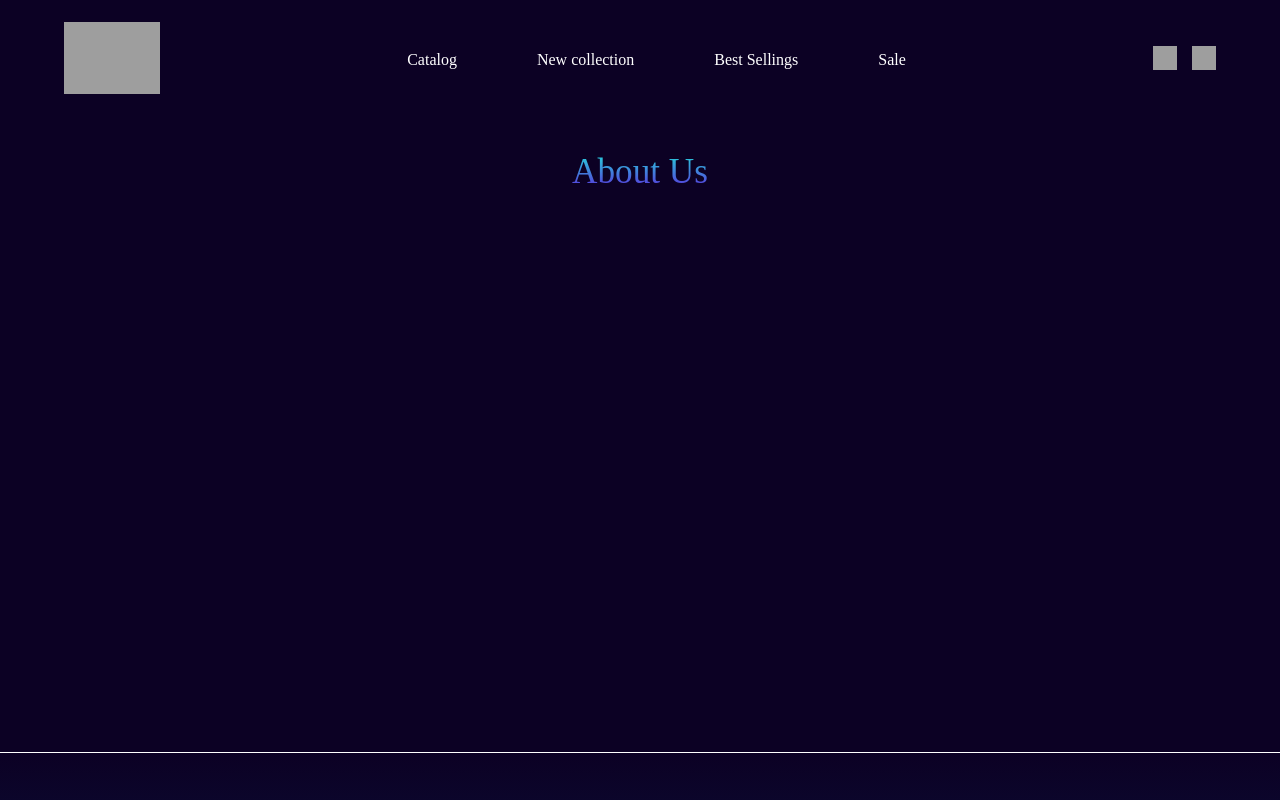
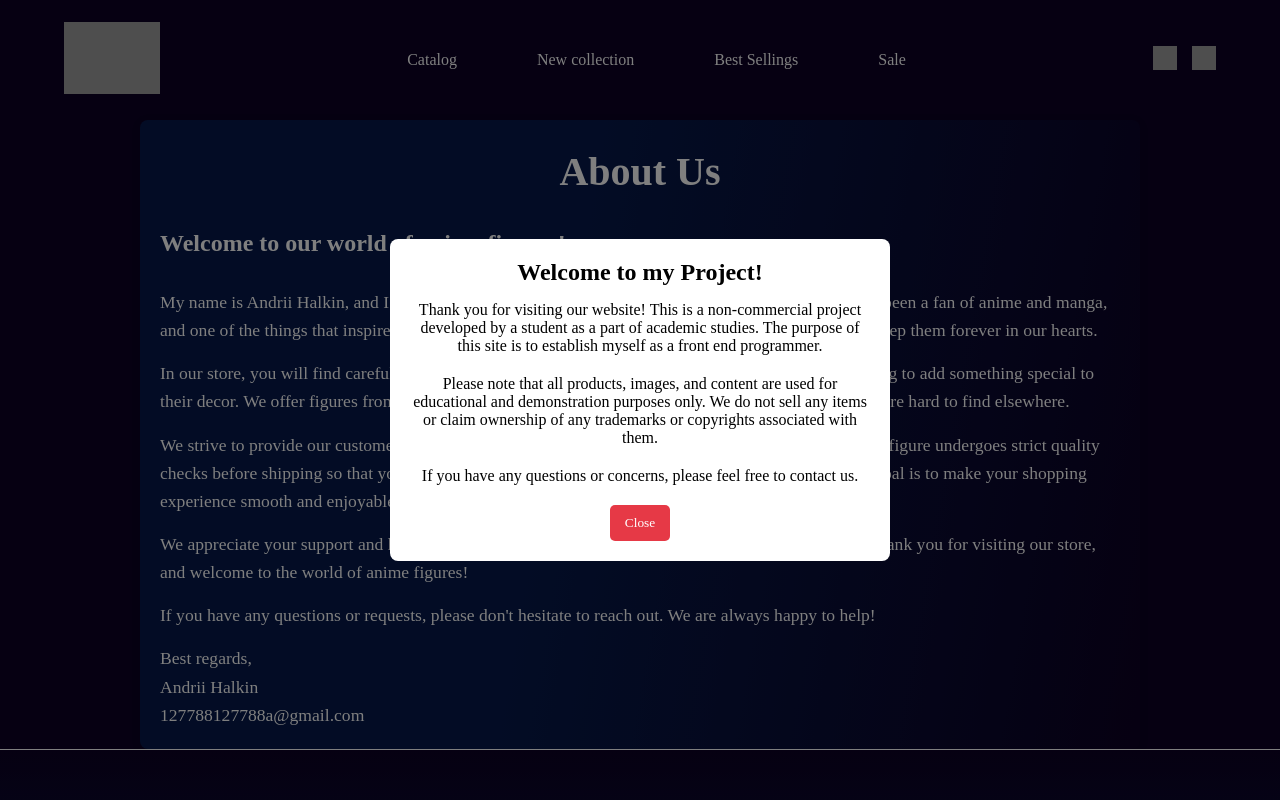
Before and after one commit to AndrewGalkin123/online-shop, a React (Create React App) app: page /aboutUs in a window 1280 px wide. Shown: the top 800 px of the page. Built offline with nearby package versions, Linux system fonts and the light colour scheme; grey boxes are pictures that could not be loaded; a web font is replaced by a local one.

Commit message:
added about us page and modal block

```diff
--- a/src/App.js
+++ b/src/App.js
@@ -8,6 +8,8 @@ import Home from "./pages/HomePage/HomePage";
 import Cart from "./components/common/Cart/Cart";
 import { useState } from "react";
 import { PurchasesProvider } from "./context/PurchasesContext";
+import AboutUs from "./pages/AboutUs/AboutUsPage";
+import Modal from "./components/Modal/Modal";
 
 function NotFound() {
   return <h2>404 - Not Found</h2>;
@@ -15,9 +17,15 @@ function NotFound() {
 
 function App() {
   const [isCatalogOpen, setCatalogStatus] = useState(false);
+  const [isModalOpen, setIsModalOpen] = useState(true); // State to control the modal
+
+  const handleCloseModal = () => {
+    setIsModalOpen(false); // Function to close the modal
+  };
   return (
     <BrowserRouter>
       <PurchasesProvider>
+        <Modal isOpen={isModalOpen} onClose={handleCloseModal} />
         <Header
           isCatalogOpen={isCatalogOpen}
           setCatalogStatus={setCatalogStatus}
@@ -28,6 +36,7 @@ function App() {
             path="/"
             element={<Home setCatalogStatus={setCatalogStatus} />}
           />
+          <Route path="/aboutUs" element={<AboutUs />} />
           <Route path="*" element={<NotFound />} />
           <Route path="/:products" element={<ProductsPage />} />
           <Route path="/:products/:product" element={<ProductPage />} />
--- /dev/null
+++ b/src/components/Modal/Modal.css
@@ -0,0 +1,42 @@
+.modal-overlay {
+  position: fixed;
+  top: 0;
+  left: 0;
+  right: 0;
+  bottom: 0;
+  background: rgba(0, 0, 0, 0.5); /* Dark overlay */
+  display: flex;
+  align-items: center;
+  justify-content: center;
+  z-index: 1000; /* Ensure the modal is above other content */
+}
+
+.modal-content {
+  background: white;
+  padding: 20px;
+  border-radius: 8px;
+  text-align: center;
+  max-width: 500px;
+  width: 90%; /* Responsive width */
+}
+
+.modal-content h2 {
+  margin-bottom: 15px;
+}
+
+.modal-content p {
+  margin-bottom: 20px;
+}
+
+.modal-content button {
+  padding: 10px 15px;
+  border: none;
+  border-radius: 5px;
+  background-color: #e63946; /* Button color */
+  color: white;
+  cursor: pointer;
+}
+
+.modal-content button:hover {
+  background-color: #d62839; /* Darker button on hover */
+}
--- /dev/null
+++ b/src/components/Modal/Modal.jsx
@@ -0,0 +1,31 @@
+import React from "react";
+import "./Modal.css"; // Import styles for the modal
+
+const Modal = ({ isOpen, onClose }) => {
+  if (!isOpen) return null; // Don't render anything if the modal is not open
+
+  return (
+    <div className="modal-overlay">
+      <div className="modal-content">
+        <h2>Welcome to my Project!</h2>
+        <p>
+          Thank you for visiting our website! This is a non-commercial project
+          developed by a student as a part of academic studies. The purpose of
+          this site is to establish myself as a front end programmer.
+        </p>
+        <p>
+          Please note that all products, images, and content are used for
+          educational and demonstration purposes only. We do not sell any items
+          or claim ownership of any trademarks or copyrights associated with
+          them.
+        </p>
+        <p>
+          If you have any questions or concerns, please feel free to contact us.
+        </p>
+        <button onClick={onClose}>Close</button>
+      </div>
+    </div>
+  );
+};
+
+export default Modal;
--- /dev/null
+++ b/src/pages/AboutUs/AboutUs.css
@@ -0,0 +1,56 @@
+.about-us {
+  max-width: 1000px; /* Maximum width of the container */
+  margin: 0 auto; /* Center the page */
+  padding: 20px; /* Padding around the content */
+  font-family: "Arial", sans-serif; /* Font for the text */
+  line-height: 1.6; /* Line height for better readability */
+  color: #333; /* Text color */
+  background: linear-gradient(
+    99.88deg,
+    #06194a 41.96%,
+    rgba(6, 25, 74, 0) 99.13%
+  ); /* Background color */
+  border-radius: 8px; /* Rounded corners */
+  box-shadow: 0 2px 10px rgba(0, 0, 0, 0.1); /* Shadow for depth */
+  color: white;
+}
+
+.about-us h1 {
+  text-align: center; /* Center the heading */
+  font-size: 2.5rem; /* Heading size */
+  margin-bottom: 20px; /* Bottom margin for the heading */
+}
+
+.about-us p {
+  margin-bottom: 15px; /* Bottom margin for paragraphs */
+  font-size: 1.1rem; /* Text size */
+}
+
+.about-us p:last-child {
+  margin-bottom: 0; /* Remove bottom margin for the last paragraph */
+}
+
+@media (max-width: 768px) {
+  .about-us {
+    padding: 15px; /* Reduce padding on smaller screens */
+  }
+
+  .about-us h1 {
+    font-size: 2rem; /* Reduce heading size */
+  }
+
+  .about-us p {
+    font-size: 1rem; /* Reduce paragraph text size */
+  }
+}
+
+@media (max-width: 480px) {
+  .about-us h1 {
+    font-size: 1.8rem; /* Further reduce heading size */
+  }
+
+  .about-us p {
+    font-size: 0.9rem; /* Further reduce paragraph text size */
+    margin-bottom: 10px; /* Reduce bottom margin for paragraphs */
+  }
+}
--- /dev/null
+++ b/src/pages/AboutUs/AboutUsPage.jsx
@@ -0,0 +1,49 @@
+import React from "react";
+import "./AboutUs.css"; // Import styles for this page
+
+const AboutUs = () => {
+  return (
+    <div className="about-us">
+      <h1>About Us</h1>
+      <h2>Welcome to our world of anime figures!</h2>
+      <br></br>
+      <p>
+        My name is Andrii Halkin, and I created this project with great passion
+        and enthusiasm. I have always been a fan of anime and manga, and one of
+        the things that inspired me is the amazing figures that bring beloved
+        characters to life and keep them forever in our hearts.
+      </p>
+      <p>
+        In our store, you will find carefully curated figures that are perfect
+        for collectors as well as those looking to add something special to
+        their decor. We offer figures from the most popular anime series and
+        movies, as well as rare items that are hard to find elsewhere.
+      </p>
+      <p>
+        We strive to provide our customers not only with quality products but
+        also with excellent service. Each figure undergoes strict quality checks
+        before shipping so that you can be confident you will receive exactly
+        what you expected. Our goal is to make your shopping experience smooth
+        and enjoyable.
+      </p>
+      <p>
+        We appreciate your support and hope you find something that inspires you
+        as much as it inspires us. Thank you for visiting our store, and welcome
+        to the world of anime figures!
+      </p>
+      <p>
+        If you have any questions or requests, please don't hesitate to reach
+        out. We are always happy to help!
+      </p>
+      <p>
+        Best regards,
+        <br />
+        Andrii Halkin
+        <br />
+        127788127788a@gmail.com
+      </p>
+    </div>
+  );
+};
+
+export default AboutUs;
--- a/src/pages/ProductsPage/ProductsPage.jsx
+++ b/src/pages/ProductsPage/ProductsPage.jsx
@@ -30,6 +30,7 @@ const ProductsPage = () => {
             originalPrice={el.originalPrice}
             id={el.id}
             category={el.category}
+            animatedCartoon={el.animatedCartoon}
           />
         ))}
       </div>
```
